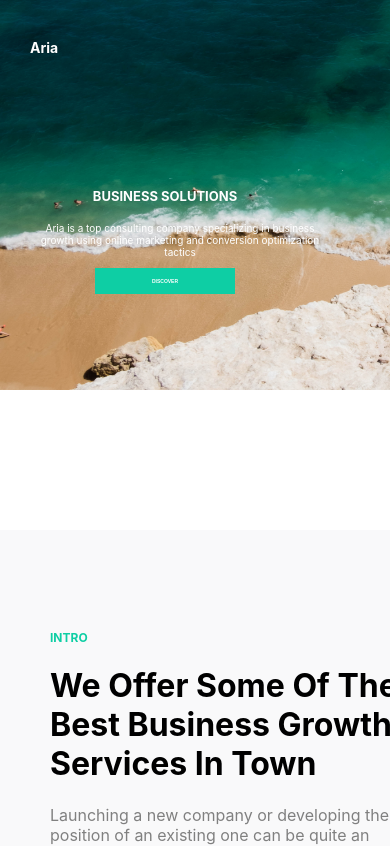
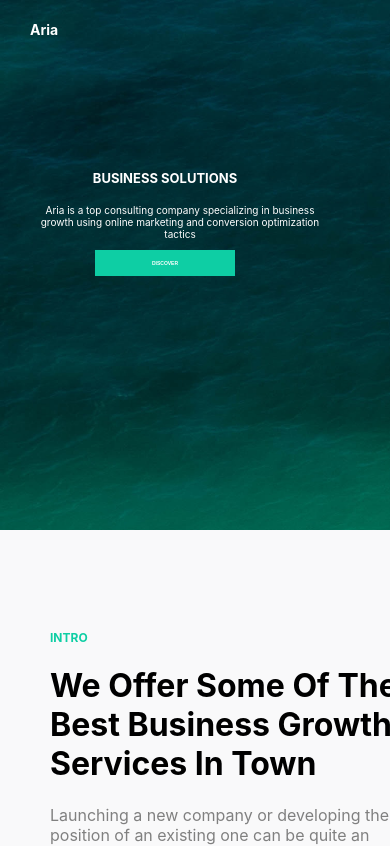
Before and after one commit to g-prog/joblisting, a React (Create React App) app in the folder tedbree/: page / in a window 390 px wide. Shown: the top 846 px of the page. Built offline with nearby package versions, Linux system fonts and the light colour scheme.

Commit message:
made some adjustments to the home section

```diff
--- a/tedbree/src/home.css
+++ b/tedbree/src/home.css
@@ -145,15 +145,14 @@
 
 @media only screen and (max-width: 600px){
     .home .hero .img img{
-        width: 100vh;
-        height: 100vw;
+        width: 300vh;
+        height: 300vw;
 
     }
 
     .home .hero {
-        width: 100vh;
-        height: 100vw;
-        background-color: blue;
+        width: 300vh;
+        height: 300vw;
 
 
     }
@@ -171,7 +170,7 @@
 
     .home .hero .content{
 
-        top: 20px !important;
+        top: 2px !important;
         left: 30px !important;
         color: white;
 
```
